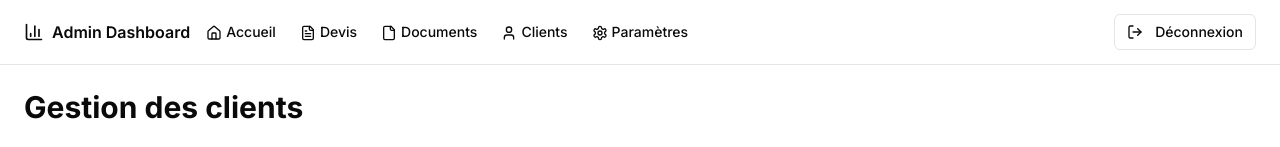
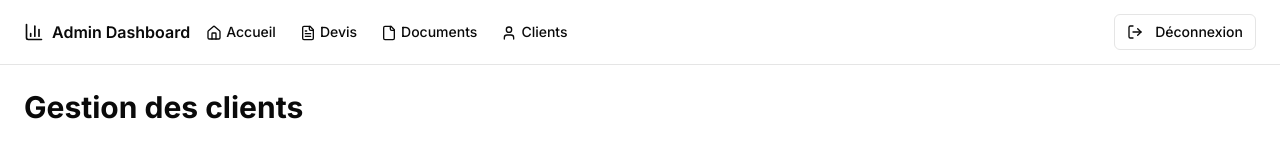
Before and after one commit to KirZaping/aida-website, a Next.js app: page /admin/clients in a window 1280 px wide. Shown: the top 147 px of the page. Built offline with nearby package versions, Linux system fonts and the light colour scheme; no server answers; the database is empty.

Commit message:
chroe: remove 'settings' page from admin dashboard

```diff
--- a/app/admin/components/admin-header.tsx
+++ b/app/admin/components/admin-header.tsx
@@ -40,10 +40,6 @@ export function AdminHeader() {
               <User className="mr-1 inline-block h-4 w-4" />
               Clients
             </Link>
-            <Link href="/admin/settings" className="text-sm font-medium hover:underline">
-              <Settings className="mr-1 inline-block h-4 w-4" />
-              Paramètres
-            </Link>
           </nav>
         </div>
         <div className="flex items-center gap-4">
```
